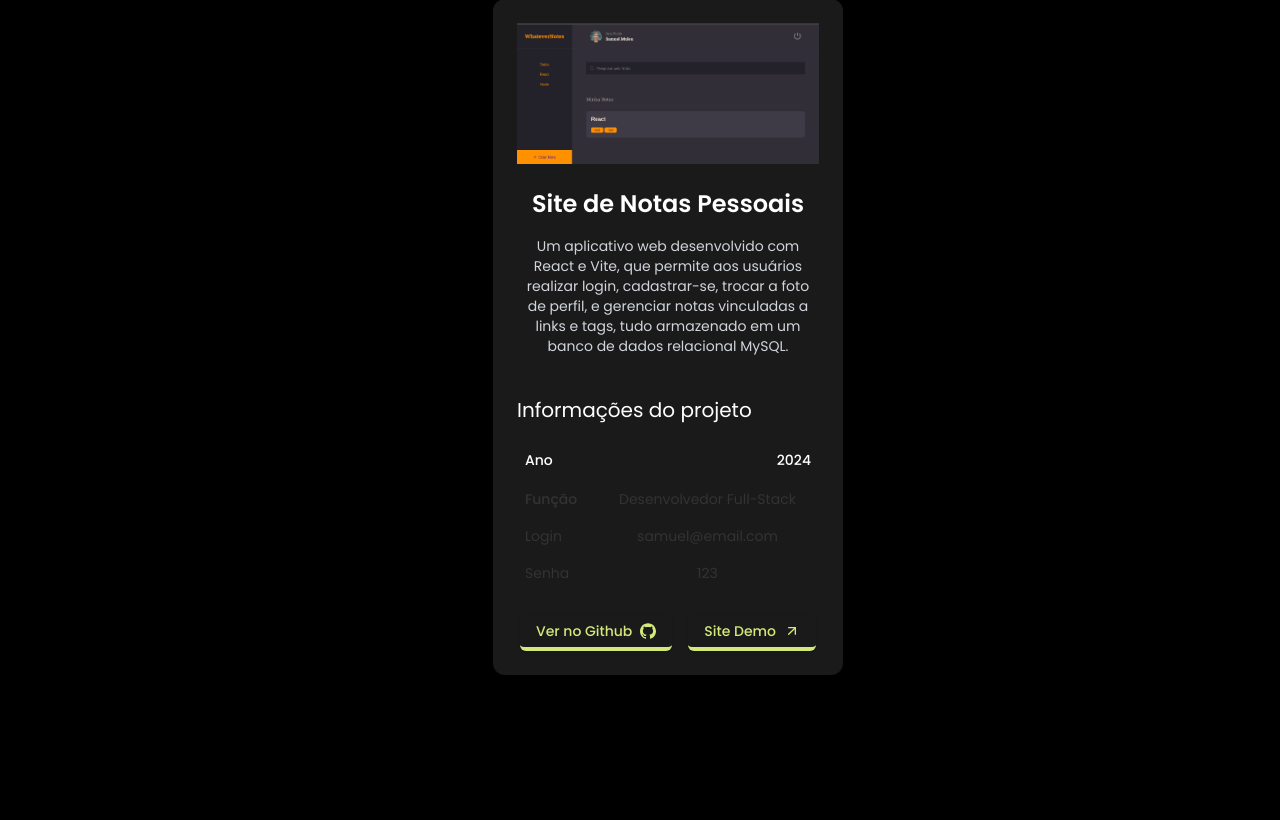
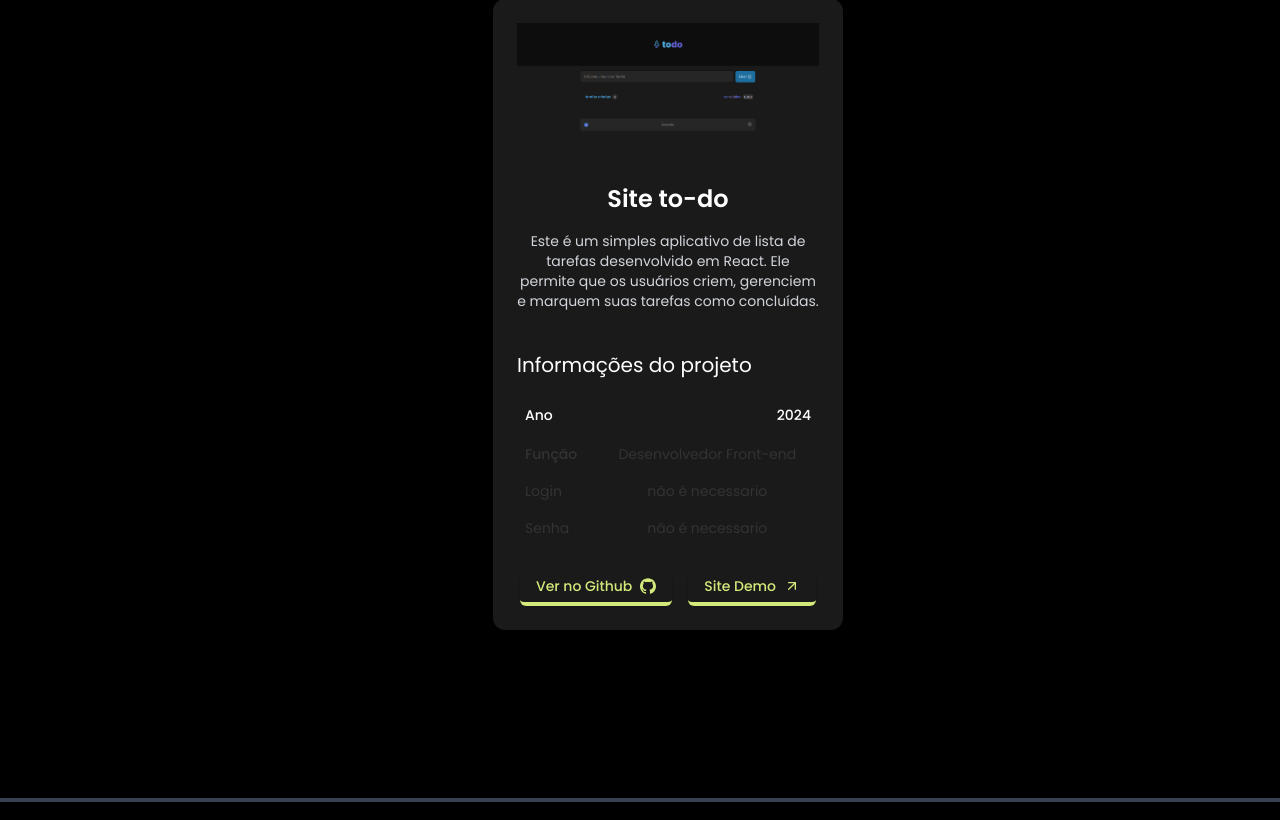
Before and after one commit to SamuelMuleu/personal-portifolio, a React (Vite) app: page /projects in a window 1280 px wide. Shown: the part 3563-4383 px from the top of the page. Built offline with nearby package versions, Linux system fonts and the light colour scheme.

Commit message:
add project

```diff
--- a/index.html
+++ b/index.html
@@ -2,7 +2,7 @@
 <html lang="en">
   <head>
     <meta charset="UTF-8" />
-    <link rel="icon" type="image/svg+xml" href="/vite.svg" />
+    <link rel="icon" type="image/svg+xml" href="/fiveicon.png" />
     <link rel="preconnect" href="https://fonts.googleapis.com">
     <link rel="preconnect" href="https://fonts.gstatic.com" crossorigin>
     <link href="https://fonts.googleapis.com/css2?family=Poppins:ital,wght@0,100;0,200;0,300;0,400;0,500;0,600;0,700;0,800;0,900;1,100;1,200;1,300;1,400;1,500;1,600;1,700;1,800;1,900&display=swap" rel="stylesheet">
--- a/src/components/previewProjects.tsx
+++ b/src/components/previewProjects.tsx
@@ -3,7 +3,7 @@ import saffir from "../assets/saffir.png";
 import coffeedelivery from "../assets/coffeedelivery.png";
 import foodDelivery from "../assets/foodDelivery.png";
 import { motion } from "framer-motion";
-import notes from "../assets/notes.png";
+import todo from "../assets/todo.png";
 
 
 export function FeaturedProject() {
@@ -52,16 +52,16 @@ export function FeaturedProject() {
     senha:'123',
     },
     {
-      title: "Site de Notas Pessoais" ,
-      description: "Um aplicativo web desenvolvido com React e Vite, que permite aos usuários realizar login, cadastrar-se, trocar a foto de perfil, e gerenciar notas vinculadas a links e tags, tudo armazenado em um banco de dados relacional MySQL.",
+      title: "Site to-do" ,
+      description: "Este é um simples aplicativo de lista de tarefas desenvolvido em React. Ele permite que os usuários criem, gerenciem e marquem suas tarefas como concluídas.",
       year: 2024,
-      role: "Desenvolvedor Full-Stack",
-      image: notes,
+      role: "Desenvolvedor Front-end",
+      image: todo,
 
-      site:"WhatEverNotes",
-    demo:"whatevernotes",
-    email:"samuel@email.com",
-    senha:'123',
+      site:"toDo",
+    demo:"organizelist",
+    email:"não é necessario ",
+    senha:'não é necessario',
     },
   ];
 
```
Also changed, not shown: public/fiveicon.png (added), src/assets/todo.png (added).
